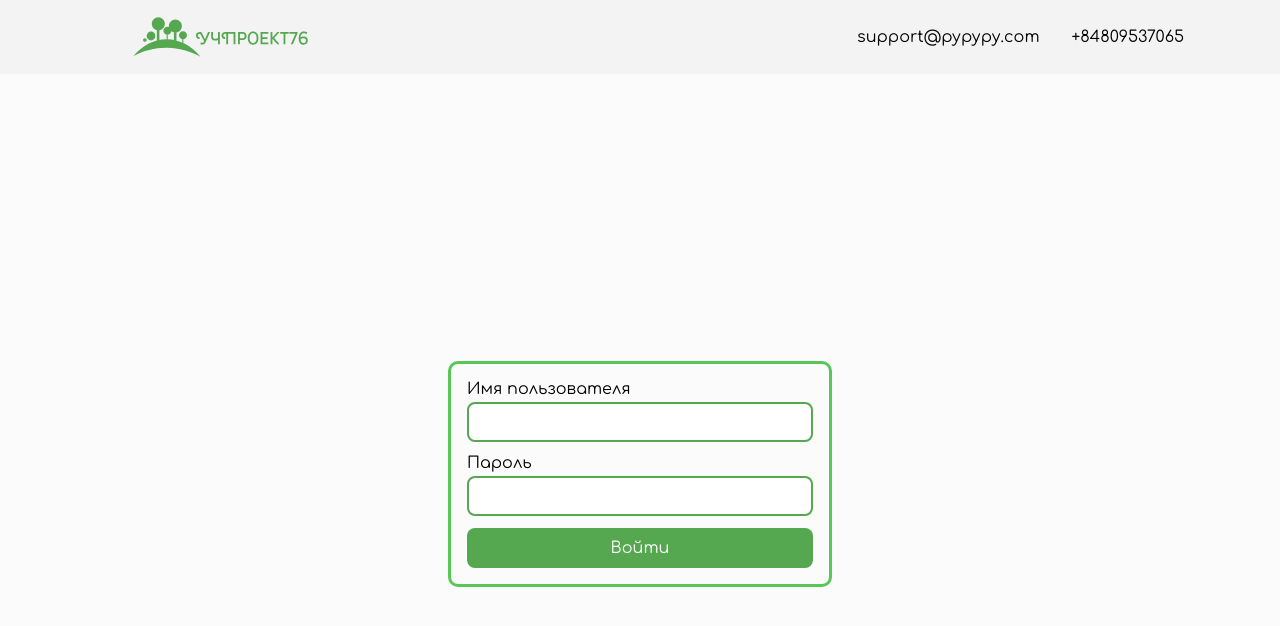
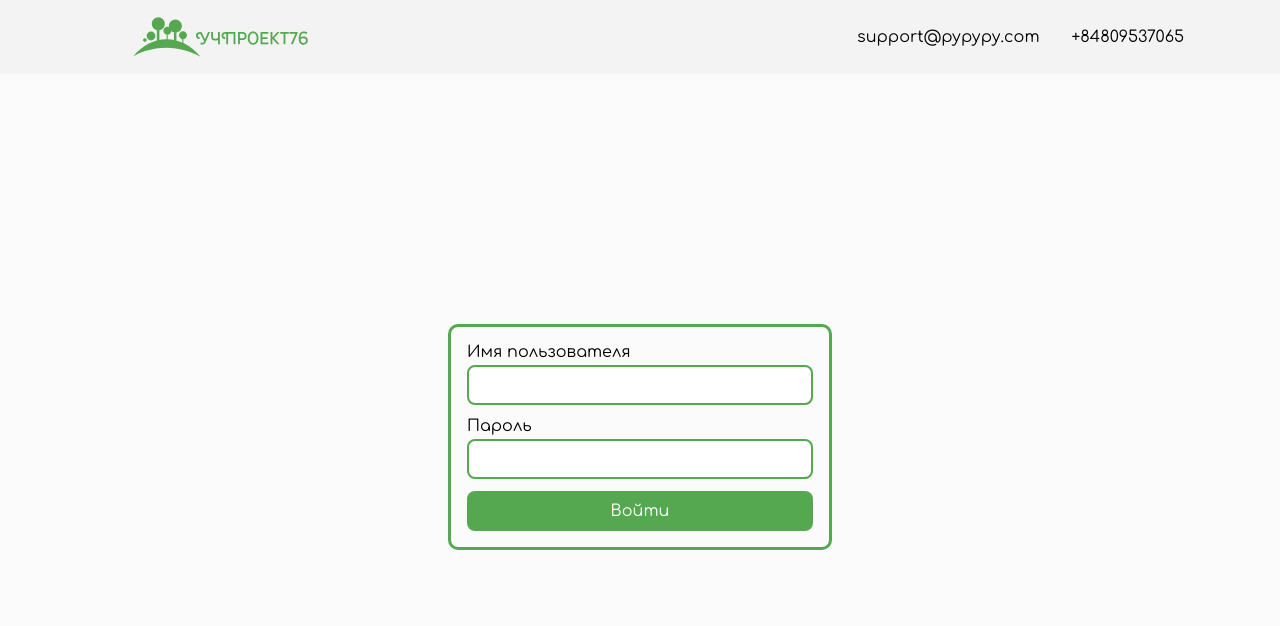
Before and after one commit to r10k5/uchProect, a Vue app: page /admin in a window 1280 px wide. Shown: the top 626 px of the page. Built offline with nearby package versions, Linux system fonts and the light colour scheme; no server answers.

Commit message:
refactor(routes): some routes changes

```diff
--- a/src/App.vue
+++ b/src/App.vue
@@ -30,7 +30,7 @@ const appRootModalOpen = computed(() => {
   </div>
 </template>
 
-<style scoped>
+<style lang="scss" scoped>
 .app-root-modal-open {
   overflow: hidden;
 }
@@ -40,7 +40,20 @@ const appRootModalOpen = computed(() => {
   left: 0;
 }
 #app-root {
-  overflow: auto;
-  max-height: 100%;
+  position: relative;
+  display: flex;
+  flex-direction: column;
+  overflow: hidden;
+  max-height: 100vh;
+  height: 100vh;
+
+  .app-route {
+    max-width: 100%;
+    height: 100%;
+    max-height: 100%;
+    overflow-y: auto;
+    overflow-x: hidden;
+    display: flex;
+  }
 }
 </style>
--- a/src/components/AppCategoryList.vue
+++ b/src/components/AppCategoryList.vue
@@ -15,7 +15,7 @@ const getSubCategories = (categoryId: number) => {
 
 <template>
    <router-link
-    to="/edit"
+    to="/admin/create-product"
     class="category-list-container">
         <div v-for="cataloge in rootCatalogs" :key="cataloge.id" class="category-list-container__text">
             <span>{{cataloge.name}}</span>
--- a/src/components/AppSearchInput.vue
+++ b/src/components/AppSearchInput.vue
@@ -10,7 +10,7 @@ const searchText = ref('');
 
 function addObject() {
     router.push({
-        name: 'edit',
+        name: 'admin-create-product',
     })
 }
 
--- /dev/null
+++ b/src/router/auth.guard.ts
@@ -0,0 +1,18 @@
+import { api } from '@/services'
+import type {
+  NavigationGuardNext,
+  RouteLocationNormalizedGeneric,
+  RouteLocationNormalizedLoadedGeneric
+} from 'vue-router'
+
+export const authGuard = (
+  to: RouteLocationNormalizedGeneric,
+  from: RouteLocationNormalizedLoadedGeneric,
+  next: NavigationGuardNext
+) => {
+  if (api.isAuthorized()) {
+    return to
+  } else {
+    return next({ name: 'home' })
+  }
+}
--- a/src/router/index.ts
+++ b/src/router/index.ts
@@ -3,6 +3,7 @@ import HomeView from '@/views/HomeView.vue'
 import EditorView from '@/views/EditorView.vue'
 import AboutView from '@/views/AboutView.vue'
 import ResultsView from '@/views/ResultsView.vue'
+import { authGuard } from './auth.guard'
 
 const router = createRouter({
   history: createWebHistory(import.meta.env.BASE_URL),
@@ -13,9 +14,10 @@ const router = createRouter({
       component: HomeView
     },
     {
-      path: '/edit',
-      name: 'edit',
-      component: EditorView
+      path: '/admin/create-product',
+      name: 'admin-create-product',
+      component: EditorView,
+      beforeEnter: [authGuard],
     },
     {
       path: '/about',
--- a/src/views/AdminEnterView.vue
+++ b/src/views/AdminEnterView.vue
@@ -1,21 +1,32 @@
 <script setup lang="ts">
-import AppButton from '@/components/buttons/AppButton.vue';
-import AppInput from '@/components/inputs/AppInput.vue';
-import { api } from '@/services';
-import { ref } from 'vue';
+import AppButton from '@/components/buttons/AppButton.vue'
+import AppInput from '@/components/inputs/AppInput.vue'
+import { api } from '@/services'
+import { InvalidData } from '@/services/api/errors/invalid-data.error'
+import { ref } from 'vue'
 
-
-const username = ref('');
-const password = ref('');
+const username = ref('')
+const password = ref('')
+const errorText = ref('')
 
 const login = async () => {
-  api.authorize(username.value, password.value);
+  try {
+    await api.authorize(username.value, password.value)
+    errorText.value = ''
+  } catch (e) {
+    if (e instanceof InvalidData) {
+      errorText.value = 'Неверное имя пользователя или пароль'
+    } else {
+      errorText.value = 'Неизвестная ошибка'
+    }
+  }
 }
 </script>
 
 <template>
   <div class="admin-enter-view">
-    <div class="admin-enter-view__form">
+    <form class="admin-enter-view__form" @submit.prevent>
+      <p v-if="errorText" class="admin-enter-view__error">{{ errorText }}</p>
       <app-input v-model="username" id="login">
         <template #label>Имя пользователя</template>
       </app-input>
@@ -23,7 +34,7 @@ const login = async () => {
         <template #label>Пароль</template>
       </app-input>
       <app-button @click="login">Войти</app-button>
-    </div>
+    </form>
   </div>
 </template>
 
@@ -32,17 +43,26 @@ const login = async () => {
   display: flex;
   align-items: center;
   justify-content: center;
-  height: 100vh;
-  width: 100vw;
+  margin: auto 0;
+  width: 100%;
 
   &__form {
     width: 30vw;
     padding: 16px;
     border-radius: 10px;
-    border: 3px solid #57c757;
+    border: 3px solid #55a850;
     display: flex;
     flex-direction: column;
     gap: 12px;
   }
+
+  &__error {
+    padding: 8px;
+    background-color: #d20f3920;
+    border-left: 3px solid #d20f39;
+    border-top-right-radius: 10px;
+    border-bottom-right-radius: 10px;
+    color: #d20f39;
+  }
 }
 </style>
--- a/src/views/HomeView.vue
+++ b/src/views/HomeView.vue
@@ -177,5 +177,6 @@ const closeModalCart = () => {
 }
 .home-container {
   display: block;
+  max-width: 100%;
 }
 </style>
```
